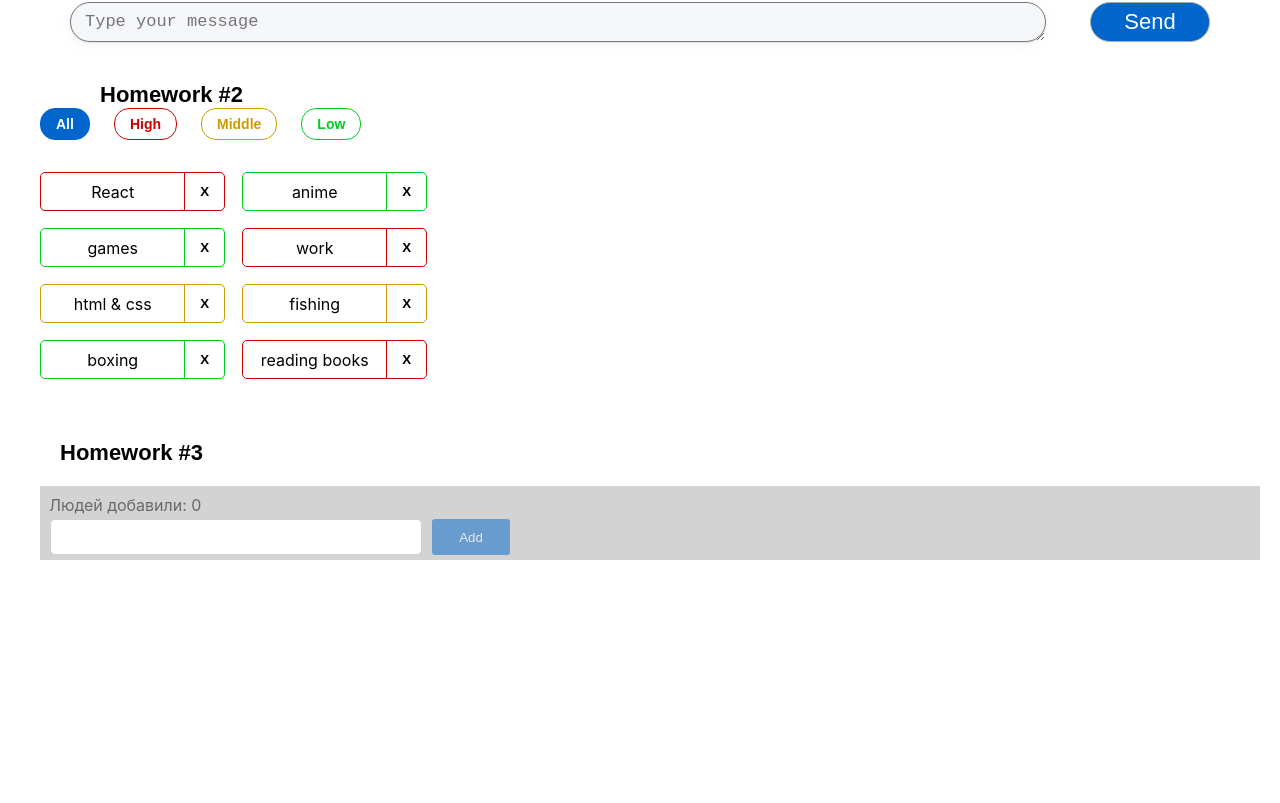
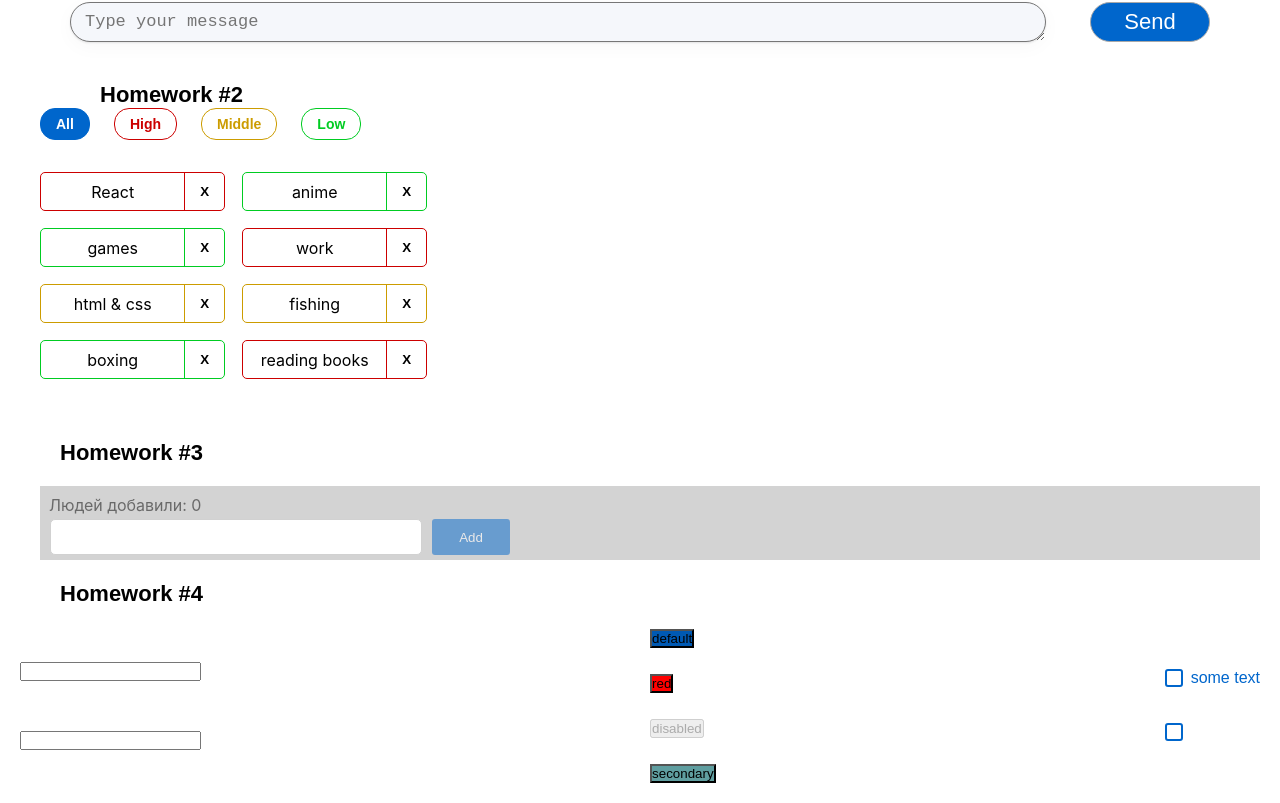
Before and after one commit to krlkonstantine/AutotestHWs, a React (Create React App) app: page / in a window 1280 px wide. Shown: the part 578-1381 px from the top of the page. Before the commit the page ends 1158 px from the top, so only its background shows below. Built offline with nearby package versions, Linux system fonts and the light colour scheme.

Commit message:
hw 4, class optioning released

```diff
--- a/src/s1-main/App.tsx
+++ b/src/s1-main/App.tsx
@@ -3,6 +3,7 @@
 import HW1 from '../s2-homeworks/hw01/HW1'
 import HW2 from "../s2-homeworks/hw02/HW2";
 import HW3 from "../s2-homeworks/hw03/HW3";
+import HW4 from "../s2-homeworks/hw04/HW4";
 
 function App() {
     return (
@@ -11,7 +12,7 @@
 
             <HW2/>
             <HW3/>
-            {/*<HW4/>*/}
+            <HW4/>
 
             {/*при выполнении дз 5 и более - закомментировать здесь дз 1-4, так как они есть внутри дз 5*/}
             {/*<HW5/>*/}
--- a/src/s2-homeworks/hw04/common/c2-SuperButton/SuperButton.module.css
+++ b/src/s2-homeworks/hw04/common/c2-SuperButton/SuperButton.module.css
@@ -5,12 +5,15 @@
 }
 
 .secondary {
+    background-color: cadetblue;
 }
 
 .default {
+    background-color: #0059b3;
 }
 
 .red {
+    background-color: red;
 }
 
 .default:hover {
--- a/src/s2-homeworks/hw04/common/c2-SuperButton/SuperButton.tsx
+++ b/src/s2-homeworks/hw04/common/c2-SuperButton/SuperButton.tsx
@@ -22,7 +22,14 @@
         //         ? ...
         //         : xType === 'red'
         //             ? ...
-        + (className ? ' ' + className : '') // задачка на смешивание классов
+        + (disabled ?
+            (' ' + s.disabled)
+            : (xType === 'red'?
+                ' ' + s.red
+                : (xType === 'secondary' ?
+                    ' ' + s.secondary
+                : ' ' + s.default)))
+        + (className ? ' ' + s.className : '') // задачка на смешивание классов
 
     return (
         <button
```
